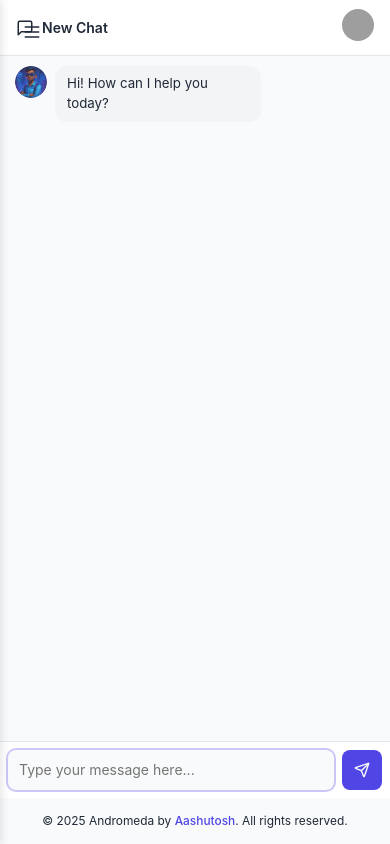
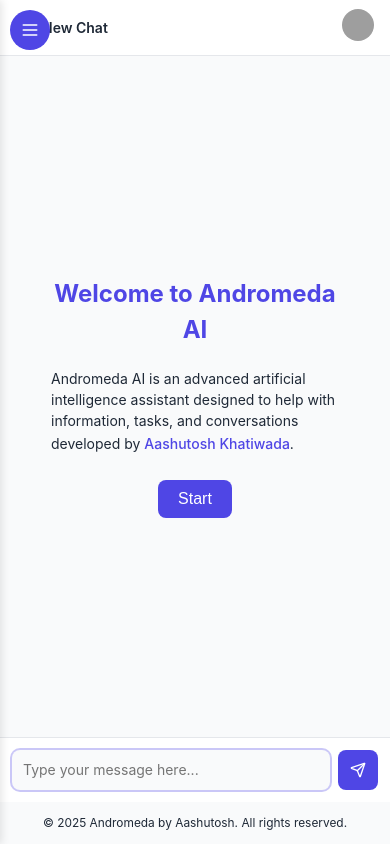
Before and after one commit to aaaashutosh/Andromeda-AI, a React (Vite) app: page / in a window 390 px wide. Built offline with nearby package versions, Linux system fonts and the light colour scheme; grey boxes are pictures that could not be loaded.

Commit message:
improved

```diff
--- a/src/App.css
+++ b/src/App.css
@@ -1060,7 +1060,151 @@
   display: inline-block;
   padding: 2px 0;
 }
+/* Welcome panel styles */
+.welcome-panel {
+  height: 100%;
+  display: flex;
+  align-items: center;
+  justify-content: center;
+  padding: 20px;
+}
 
+.welcome-content {
+  max-width: 800px;
+  width: 100%;
+  background-color: var(--secondary-color);
+  border-radius: 12px;
+  padding: 24px;
+  box-shadow: 0 4px 12px var(--shadow-color);
+}
+
+.welcome-content h2 {
+  font-size: 24px;
+  margin-bottom: 20px;
+  color: var(--primary-color);
+  text-align: center;
+}
+
+.info-section {
+  margin-bottom: 24px;
+}
+
+.info-section h3 {
+  font-size: 18px;
+  margin: 16px 0 8px 0;
+  color: var(--text-color);
+  border-bottom: 1px solid var(--border-color);
+  padding-bottom: 8px;
+  display: flex;
+  align-items: center;
+  gap: 8px;
+}
+
+.info-section h3 .icon {
+  color: var(--primary-color);
+}
+
+.features-list, .tips-list {
+  list-style-type: none;
+  padding-left: 0;
+}
+
+.features-list li, .tips-list li {
+  padding: 8px 0;
+  display: flex;
+  align-items: flex-start;
+  line-height: 1.5;
+  position: relative;
+  padding-left: 24px;
+}
+
+.features-list li:before, .tips-list li:before {
+  content: '•';
+  color: var(--primary-color);
+  position: absolute;
+  left: 8px;
+  font-size: 18px;
+}
+
+.start-chat-btn {
+  padding: 12px 24px;
+  background-color: var(--primary-color);
+  color: white;
+  border-radius: 8px;
+  font-weight: 500;
+  display: block;
+  margin: 0 auto;
+  transition: all var(--transition-speed);
+}
+
+.start-chat-btn:hover {
+  opacity: 0.9;
+  transform: translateY(-2px);
+}
+
+/* Mobile-specific styles */
+@media (max-width: 768px) {
+  .sidebar {
+    width: 80%;
+    max-width: 300px;
+  }
+
+  .sidebar-overlay {
+    display: block;
+  }
+
+  .close-sidebar-btn {
+    display: block;
+  }
+
+  .chat-header {
+    padding: 0 12px;
+  }
+
+  .welcome-content {
+    padding: 16px;
+  }
+
+  .features-list li, .tips-list li {
+    padding-left: 20px;
+  }
+
+  .message {
+    margin-bottom: 16px;
+  }
+
+  .message-content {
+    font-size: 14px;
+    padding: 10px 14px;
+  }
+
+  .sidebar-toggle {
+    position: fixed;
+    top: 10px;
+    left: 10px;
+    z-index: 50;
+    width: 40px;
+    height: 40px;
+    background-color: var(--primary-color);
+    color: white;
+    border-radius: 50%;
+    display: flex;
+    align-items: center;
+    justify-content: center;
+  }
+
+  .sidebar-toggle.active {
+    background-color: var(--text-color);
+  }
+
+  .chat-input {
+    padding: 12px;
+  }
+
+    .start-chat-btn {
+      padding: 10px 20px;
+    }
+}
 @media (min-width: 769px) {
   a::after {
     content: '';
--- a/src/App.jsx
+++ b/src/App.jsx
@@ -52,9 +52,9 @@
   // Helper function to create personalized welcome message
   const getWelcomeMessage = () => {
     if (isAuthenticated && user?.name) {
-      return `Hi ${user.name}! How can I help you today?`;
+      return `Welcome to Andromeda AI, ${user.name}. This is an advanced AI assistant designed to help with information, tasks, and conversations. Start by asking any question or requesting assistance.`;
     }
-    return 'Hi! How can I help you today?';
+    return 'Welcome to Andromeda AI. This is an advanced AI assistant designed to help with information, tasks, and conversations. Start by asking any question or requesting assistance.';
   };
 
   useEffect(() => {
@@ -88,14 +88,13 @@
 
   // Create initial conversation when the component mounts or when user authentication changes
   useEffect(() => {
-    // Create a new conversation with personalized welcome message
+    // Create a new conversation but without any welcome message
     const newId = `chat-${Date.now()}`;
-    const welcomeMessage = getWelcomeMessage();
 
     const newConv = {
       id: newId,
       title: 'New Chat',
-      messages: [{ type: 'bot', text: welcomeMessage }]
+      messages: [] // Empty messages array - no chat message to start
     };
 
     setConversations([newConv]);
@@ -380,16 +379,20 @@
 
         <div className="chat-window">
           <div className="chat-box">
-            {getCurrentMessages().length < 1 ? (
-              <div className="welcome-screen">
+            {getCurrentMessages().length === 0 ? (
+              <div className="welcome-panel">
+                <div className="welcome-content">
                   <h2>{isAuthenticated && user?.name ? `Welcome, ${user.name}!` : 'Welcome to Andromeda AI'}</h2>
-                <p>Your intelligent assistant ready to help with information, tasks, and conversations.</p>
+                  <div className="info-section">
+                    <p>Andromeda AI is an advanced artificial intelligence assistant designed to help with information, tasks, and conversations developed by <a href="https://aashutoshkhatiwada.com.np">Aashutosh Khatiwada</a>.</p>
+                  </div>
                   <button
                     onClick={() => inputRef.current?.focus()}
                     className="start-chat-btn"
                   >
-                  Start Chatting
+                    Start
                   </button>
+                </div>
               </div>
             ) : (
               <>
@@ -446,14 +449,8 @@
         </div>
 
         <footer className="app-footer">
-          <p>
-            &copy; {currentYear} Andromeda by{" "}
-            <a href="https://aashutoshkhatiwada.com.np" target="_blank" rel="noopener noreferrer">
-              Aashutosh
-            </a>. All rights reserved.
-          </p>
+          <p>&copy; {currentYear} Andromeda by Aashutosh. All rights reserved.</p>
         </footer>
-
       </div>
     </div>
   );
```
Lines whose indentation alone changed are shown as unchanged.
